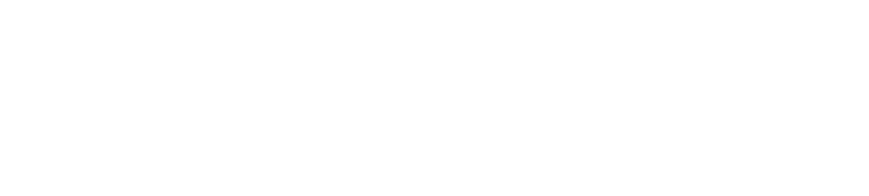
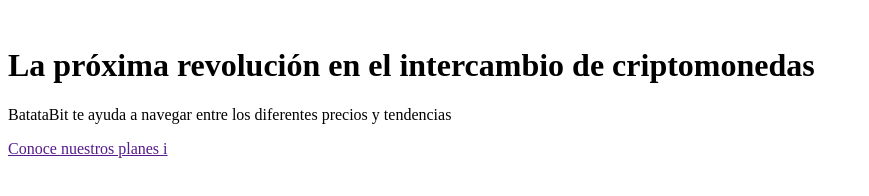
Before and after one commit to rodrigobosarreyes/batatabit, a plain HTML site: page index.html in a window 1280 px wide. Shown: the whole page, without its empty margins (0-869 px from the left). Drawn offline with Linux system fonts and the light colour scheme.

Commit message:
Header structure

```diff
--- a/index.html
+++ b/index.html
@@ -7,7 +7,14 @@
   <link href=“https://fonts.googleapis.com/css2?family=DM+Sans:wght@400;500;700&family=Inter:wght@300;500&display=swap” rel=“stylesheet”>
 </head>
 <body>
-  <header></header>
+  <header>
+    <img src="" alt="">
+    <div>
+      <h1>La próxima revolución en el intercambio de criptomonedas</h1>
+      <p>BatataBit te ayuda a navegar entre los diferentes precios y tendencias</p>
+      <a href="">Conoce nuestros planes <span>i</span></a>
+    </div>
+  </header>
   <main>
     <section></section>
     <section></section>
```
